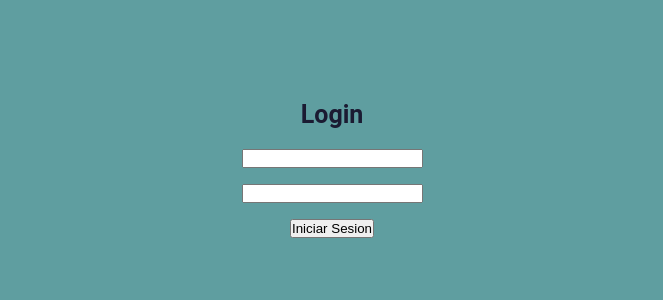
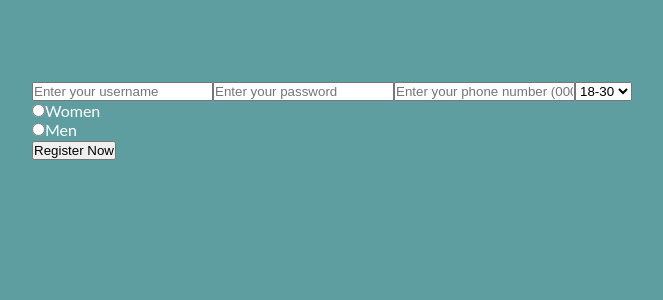
Before and after one commit to GeraldFMoraMora/frontend-technical-test, a React (Create React App) app: page / in a window 1280 px wide. Shown: the top 300 px of the page, without its empty margins (308-971 px from the left). Built offline with nearby package versions, Linux system fonts and the light colour scheme.

Commit message:
Formulario registro base agregado, validaciones y mascara para # telefonico

```diff
--- a/src/App.js
+++ b/src/App.js
@@ -4,6 +4,7 @@ import appLogo from './images/tasklogo.jpg';
 import { FormLogin } from './pages/LogIn/components/FormLogin';
 import { Home } from './pages/Home/components/Home';
 import { useState } from 'react';
+import { FormSignUp } from './pages/SignUp/components/FormSignUp'
 
 
 function App() {
@@ -21,11 +22,15 @@ function App() {
         <h1>My task</h1>
         <TaskList/>
       </div>*/}
-      {
+      {/*
         !userName.length > 0
         ? <FormLogin setUserName={setUserName}/>
-        : <Home userName={userName}/>
+        : <Home userName={userName}/>*/
       }
+      <div>
+        <FormSignUp/>
+      </div>
+
     </div>
   );
 }
--- /dev/null
+++ b/src/pages/SignUp/components/FormSignUp.js
@@ -0,0 +1,111 @@
+import { useState } from "react";
+import '../styles/FormSignUp.css';
+
+export function FormSignUp() {
+    const [user, setUser] = useState('');
+    const [pass, setPass] = useState('');
+    const [tel, setTel] = useState('');
+    const [age, setAge] = useState('18-30');
+    const [gender, setGender] = useState('');
+    const [error, setError] = useState(false);
+
+    const handleGenderChange = (e) => {
+        setGender(e.target.value);
+    }
+
+    const handleSubmit = (e) => {
+        e.preventDefault();
+        if(
+            user === "" ||
+            pass === "" ||
+            tel === ""||
+            age === "" ||
+            gender === ""){
+                setError(true)
+            return
+        }
+        setError(false);
+    }
+
+    const handleTelChange = (e) => {
+        const formattedNumber = formatPhoneNumber(e.target.value);
+        setTel(formattedNumber);
+    }
+
+    const formatPhoneNumber = (input) => {
+        const phoneNumber = input.replace(/\D/g, '');
+
+        const formattedPhoneNumber = phoneNumber.replace(/(\d{4})(\d{4})/, '$1-$2');
+
+        return formattedPhoneNumber;
+    }
+
+    return (
+        <div className="form-sign-div">
+            <form
+                className="formSignUp"
+                onSubmit={handleSubmit}
+            >
+                <input
+                    type="text"
+                    value={user}
+                    onChange={e => setUser(e.target.value)}
+                    placeholder="Enter your username"
+                />
+                <input
+                    type="password"
+                    value={pass}
+                    onChange={e=> setPass(e.target.value)}
+                    placeholder="Enter your password"
+                />
+                <input
+                    type="text"
+                    value={tel}
+                    onChange={handleTelChange}
+                    placeholder="Enter your phone number (0000-0000)"
+                />
+                <select
+                    name="Age"
+                    className="select-combobox"
+                    value={age}
+                    onChange={e=> setAge(e.target.value)}
+                >
+                    <option>10-17</option>
+                    <option>18-30</option>
+                    <option>31-50</option>
+                    <option>51-64</option>
+                    <option>65+</option>
+                </select>
+                <div className="radio-options-div">
+                    <div>
+                        <input
+                            type="radio"
+                            name="Gender"
+                            value="Women"
+                            checked={gender === 'Women'}
+                            onChange={handleGenderChange}
+                        />
+                        <label>Women</label>
+                    </div>
+                    <div>
+                        <input
+                            type="radio"
+                            name="Gender"
+                            value="Men"
+                            checked={gender === 'Men'}
+                            onChange={handleGenderChange}
+                        />
+                        <label>Men</label>
+                    </div>
+                </div>
+                <button
+                    className="btn-register"
+                >
+                    Register now
+                </button>
+            </form>
+            {error && <p>All fields are requisite</p>}
+
+        </div>
+    );
+}
--- /dev/null
+++ b/src/pages/SignUp/styles/FormSignUp.css
@@ -0,0 +1,3 @@
+.btn-register {
+    text-transform: capitalize;
+}
```
